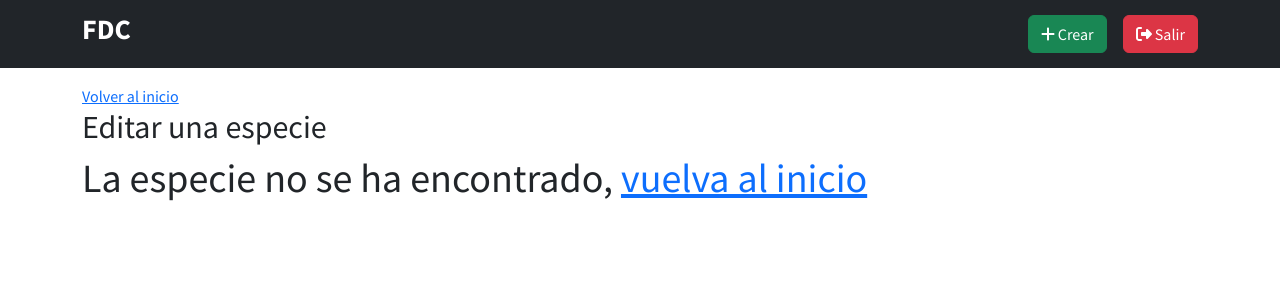
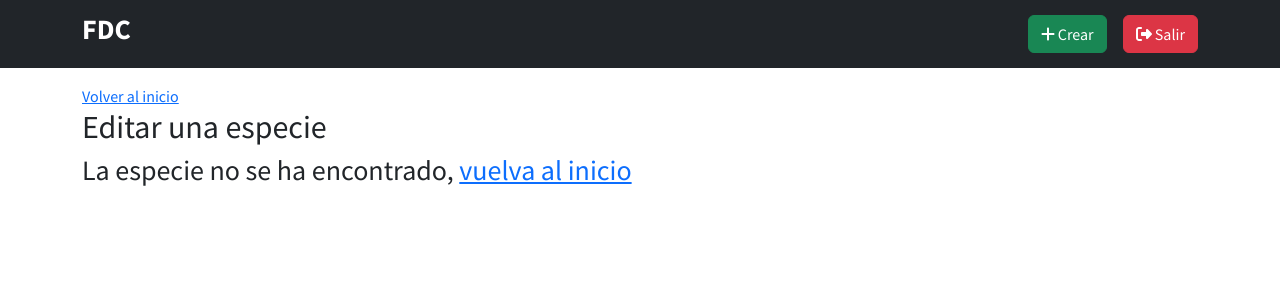
Before and after one commit to JoseGomez14/FDC-Admin-Project, a React (Create React App) app: page /edit/1 in a window 1280 px wide. Shown: the top 300 px of the page. Built offline with nearby package versions, Linux system fonts and the light colour scheme; no server answers; the database is empty; sample sign-in values are in the browser's storage.

Commit message:
Update style form

```diff
--- a/src/App.js
+++ b/src/App.js
@@ -57,7 +57,7 @@ function App() {
         <Row>
           <Col>
             {moreToLoad &&
-              <Button variant='success' className='my-4 me-3' onClick={() => getMoreSpecies()}>Cargar Más</Button>
+              <Button variant='primary' className='my-4 me-3' onClick={() => getMoreSpecies()}>Cargar Más</Button>
             }
             <Button variant='success' className='my-4' as={NavLink} to={'/create'}><FontAwesomeIcon icon={faPlus}/> Crear</Button>
           </Col>
--- a/src/components/SpecieForm.jsx
+++ b/src/components/SpecieForm.jsx
@@ -17,7 +17,7 @@ import Form from '../elements/Form';
  * @param {*} setSound función para modificar el sonido seleccionado
  * @returns Un elemento que es un formulario con los campos para crear y modificar una espcie
  */
-const SpecieForm = ({ specie, id, setSpecie, createSpecies, images, setImages, sound, setSound }) => {
+const SpecieForm = ({ specie, id, setSpecie, createSpecies, images, setImages, sound, setSound, handleDelete }) => {
 
     const [formState, setFormState] = useState(true);
     const [commonName, setCommonName] = useState("");
@@ -146,6 +146,7 @@ const SpecieForm = ({ specie, id, setSpecie, createSpecies, images, setImages, s
             handleSubmit={handleSubmit}
             formState={formState}
             specie={specie}
+            handleDelete={handleDelete}
             commonName={commonName}
             setCommonName={setCommonName}
             scientificName={scientificName}
--- a/src/components/edit/Edit.jsx
+++ b/src/components/edit/Edit.jsx
@@ -4,9 +4,7 @@ import useGetSpecie from '../../hooks/useGetSpecie';
 import deleteSpecie from '../../firebase/deleteSpecie';
 import SpecieForm from '../SpecieForm';
 import Navbar from '../main/Navbar';
-import { Button, Container } from 'react-bootstrap';
-import { FontAwesomeIcon } from '@fortawesome/react-fontawesome';
-import { faTrash } from '@fortawesome/free-solid-svg-icons';
+import { Container, Spinner } from 'react-bootstrap';
 
 /**
  * Este componente se encarga identificar las especie que se desea editar, habilitar la posibilidad
@@ -38,8 +36,12 @@ const Edit = () => {
                 <NavLink to={'/'}>Volver al inicio</NavLink>
                 <h2>Editar una especie</h2>
 
-                {docState === 'load' && <h1>Cargando...</h1>}
-                {docState === 'empty' && <h1>La especie no se ha encontrado, <NavLink to={'/'}>vuelva al inicio</NavLink></h1>}
+                {docState === 'load' &&
+                    <Container className='d-flex'>
+                        <Spinner animation='border' variant='primary' className='mx-auto my-5'/>
+                    </Container>
+                }
+                {docState === 'empty' && <h3>La especie no se ha encontrado, <NavLink to={'/'}>vuelva al inicio</NavLink></h3>}
                 {docState === 'exists' &&
                     <div>
                         <p>ID de la especie: {id}</p>
@@ -47,9 +49,8 @@ const Edit = () => {
                         <SpecieForm
                             id={id}
                             specie={specie}
+                            handleDelete={handleDelete}
                         />
-
-                        <Button variant='danger' onClick={handleDelete}><FontAwesomeIcon icon={faTrash}/> Eliminar</Button>
                     </div>
                 }
             </Container>
--- a/src/elements/Form.jsx
+++ b/src/elements/Form.jsx
@@ -1,6 +1,6 @@
 import { Button, Form as FormB, Row, Col } from "react-bootstrap";
 import { FontAwesomeIcon } from "@fortawesome/react-fontawesome";
-import { faPlus, faEdit } from "@fortawesome/free-solid-svg-icons";
+import { faPlus, faEdit, faTrash } from "@fortawesome/free-solid-svg-icons";
 
 /**
  * Este componente es el formulario en HTML que contiene los campos necesarios para crear
@@ -285,6 +285,13 @@ const Form = (props) => {
             {props.specie ? <FontAwesomeIcon icon={faEdit}/> : <FontAwesomeIcon icon={faPlus}/>}
             {props.specie ? ' Editar' : ' Agregar'}
             </Button>
+            {props.specie ?
+                <Button
+                    variant='danger '
+                    className="mb-3 ms-2"
+                    onClick={props.handleDelete}>
+                        <FontAwesomeIcon icon={faTrash}/> Eliminar</Button>
+            : <></>}
         </FormB>
     );
 }
```
